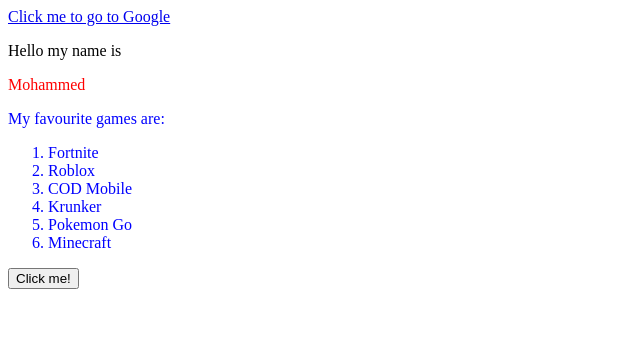
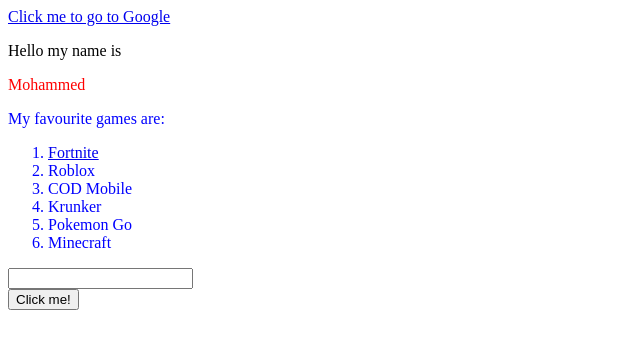
Before and after one commit to MoCode07/MyFirstWebsite, a plain HTML site: page index.html in a window 1280 px wide. Shown: the whole page, without its empty margins (0-640 px from the left). Drawn offline with Linux system fonts and the light colour scheme.

Commit message:
Added text box

```diff
--- a/index.html
+++ b/index.html
@@ -17,14 +17,16 @@
 <body>
     My favourite games are:
     <ol>
-        <li>Fortnite</li>
+        <li>
+            <a href="http://fortnite.com">Fortnite</a>
+        </li>
         <li>Roblox</li>
         <li>COD Mobile</li>
         <li>Krunker</li>
         <li>Pokemon Go</li>
         <li>Minecraft</li>
     </ol>
-
+    <input></input> <br/>
     <button onclick="clicked()">Click me!</button>
 </body>
 
```
